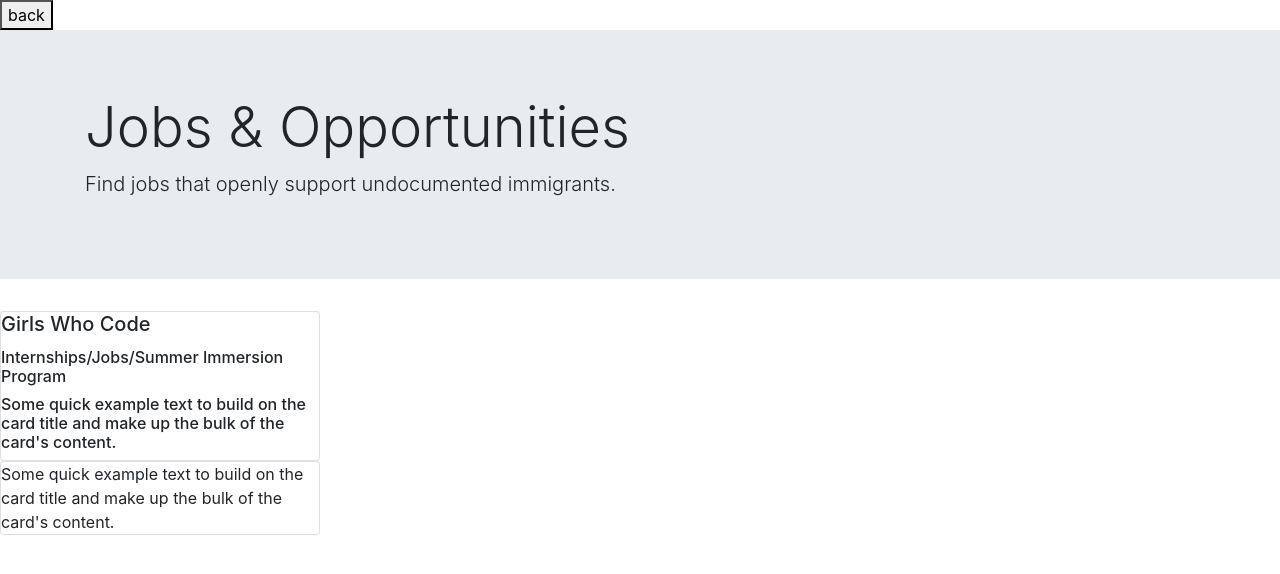
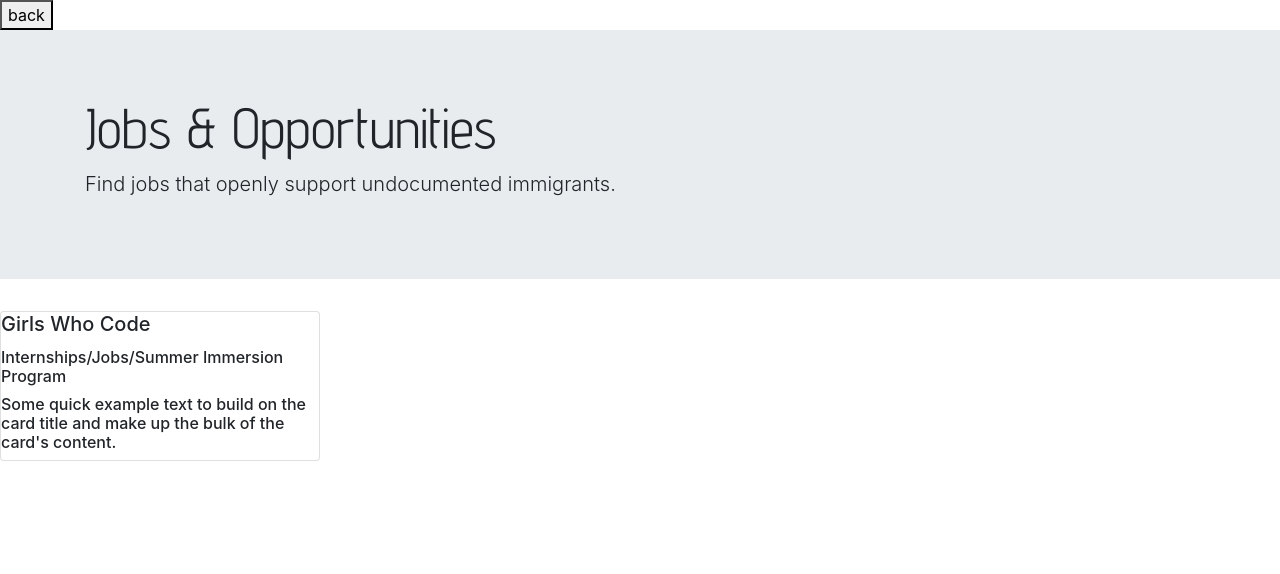
Before and after one commit to shreyashriram/teenhacks2018, a Python web app: template teenhacks-215818/templates/jobs.html in a window 1280 px wide. Shown: the top 574 px of the page. Run offline with Jinja, Linux system fonts and the light colour scheme; the template is opened without the code that fills it, so the values that code supplies are empty; some libraries are stand-ins or nearby versions.

Commit message:
change of font

```diff
--- a/teenhacks-215818/templates/education.html
+++ b/teenhacks-215818/templates/education.html
@@ -3,8 +3,7 @@
 
 <head>
   <meta charset="utf-8">
-  <link href="https://fonts.googleapis.com/css?family=Advent+Pro" rel="stylesheet">
-  <link href="https://fonts.googleapis.com/css?family=Open+Sans" rel="stylesheet">
+  <link href="https://fonts.googleapis.com/css?family=Advent+Pro|Open+Sans" rel="stylesheet">
   <link rel="stylesheet" href="https://stackpath.bootstrapcdn.com/bootstrap/4.1.3/css/bootstrap.min.css" integrity="sha384-MCw98/SFnGE8fJT3GXwEOngsV7Zt27NXFoaoApmYm81iuXoPkFOJwJ8ERdknLPMO" crossorigin="anonymous">
   <script src="https://stackpath.bootstrapcdn.com/bootstrap/4.1.3/js/bootstrap.min.js" integrity="sha384-ChfqqxuZUCnJSK3+MXmPNIyE6ZbWh2IMqE241rYiqJxyMiZ6OW/JmZQ5stwEULTy" crossorigin="anonymous"></script>
   <title>Education</title>
--- a/teenhacks-215818/templates/jobs.html
+++ b/teenhacks-215818/templates/jobs.html
@@ -3,10 +3,10 @@
 
 <head>
   <meta charset="utf-8">
-  <link href="https://fonts.googleapis.com/css?family=Advent+Pro" rel="stylesheet">
-  <link href="https://fonts.googleapis.com/css?family=Open+Sans" rel="stylesheet">
+  <link href="https://fonts.googleapis.com/css?family=Advent+Pro|Open+Sans" rel="stylesheet">
   <link rel="stylesheet" href="https://stackpath.bootstrapcdn.com/bootstrap/4.1.3/css/bootstrap.min.css" integrity="sha384-MCw98/SFnGE8fJT3GXwEOngsV7Zt27NXFoaoApmYm81iuXoPkFOJwJ8ERdknLPMO" crossorigin="anonymous">
   <script src="https://stackpath.bootstrapcdn.com/bootstrap/4.1.3/js/bootstrap.min.js" integrity="sha384-ChfqqxuZUCnJSK3+MXmPNIyE6ZbWh2IMqE241rYiqJxyMiZ6OW/JmZQ5stwEULTy" crossorigin="anonymous"></script>
+  <link  rel="stylesheet" href="../style/educationandjobs.css">
   <title>Jobs & Opportunities</title>
 </head>
 
@@ -26,10 +26,7 @@
       <h6 class="card-text">Internships/Jobs/Summer Immersion Program<h6>
       <p class="card-text">Some quick example text to build on the card title and make up the bulk of the card's content.</p>
   </div>
-  <div class="card" style="width: 20rem;">
 
-      <p class="card-text">Some quick example text to build on the card title and make up the bulk of the card's content.</p>
-  </div>
 
 </body>
 
```
Also changed, not shown: 1 other file.
